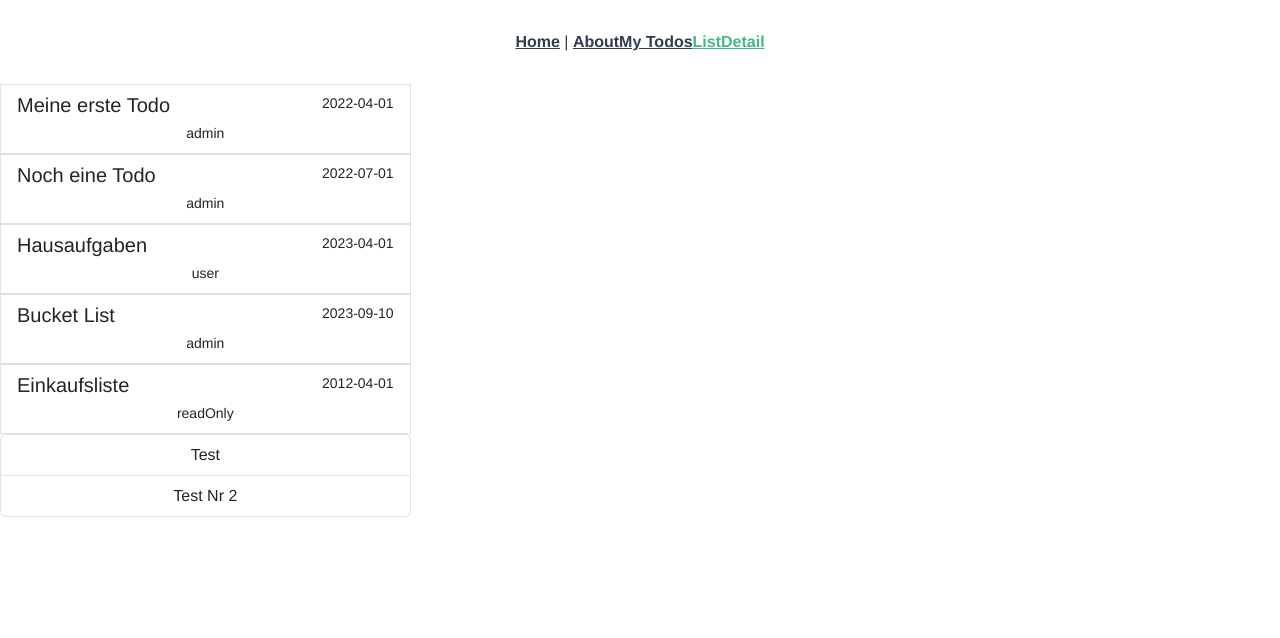
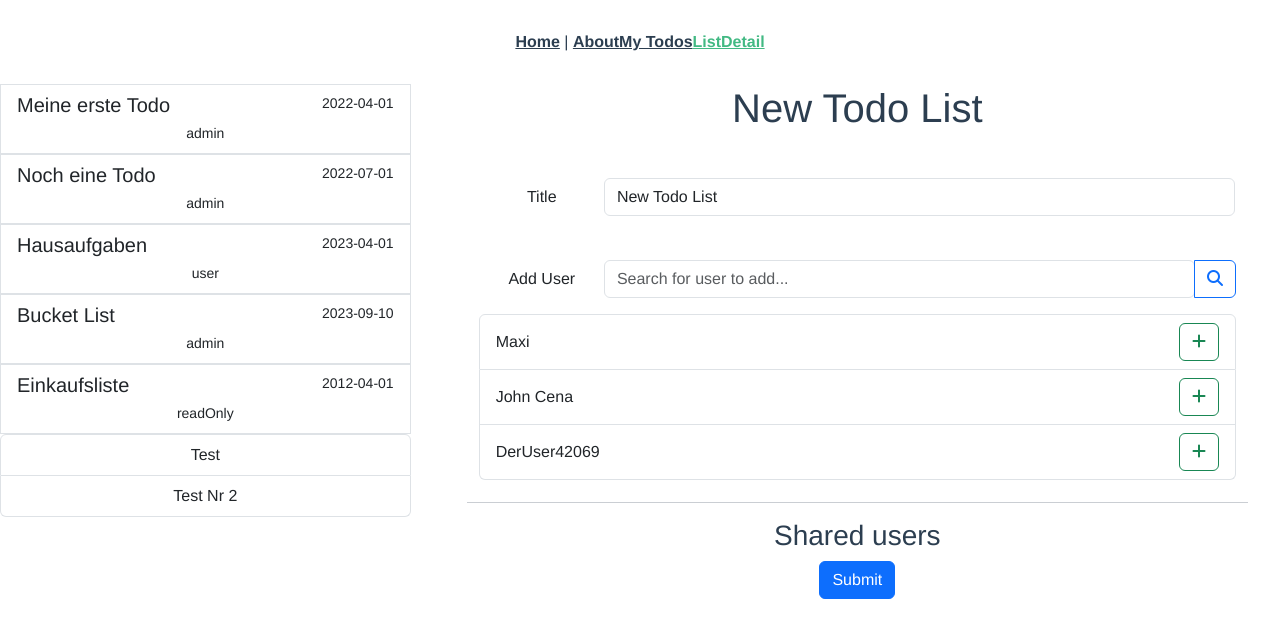
Before and after one commit to jwiedenmann/tin21-sem4-todo-list, a Vue app in the folder app/frontend/: page /#/details in a window 1280 px wide. Shown: the top 638 px of the page. Built offline with nearby package versions, Linux system fonts and the light colour scheme.

Commit message:
update ListAdmin component

```diff
--- a/app/frontend/src/components/ListAdmin.vue
+++ b/app/frontend/src/components/ListAdmin.vue
@@ -54,25 +54,33 @@ function removeUser(user) {
 <template>
 <div class="listAdmin">
     <h1>{{ title }}</h1>
-    <form>
-        <div class="form-group row">
-            <label for="titleHelp" class="col-sm-2 col-form-label">Title</label>
-            <div class="col-sm-10">
-                <input type="text" class="form-control" id="ListTitle" aria-describedby="titleHelp" v-model="title" required>
+    <form id="editTodoListForm">
+        <div class="form-group">
+            <div class="input-group">
+                <div class="form-control col-sm-10 control-no-border">
+                    <div class="titleInput">
+                        <div class="input-group">
+                            <label for="listTitle" class="col-sm-2 col-form-label">Title</label>
+                            <div class="col-sm-10 control-no-border">
+                                <input type="text" class="form-control rounded" id="listTitle" aria-describedby="listTitle" v-model="title" required>
+                            </div>
+                        </div>
+                    </div>
+                </div>
             </div>
-        </div>
-        <div class="form-group-row">
             <div class="input-group">
-                <label for="addUser" class="col-sm-2 col-form-label">Add User</label>
-                <div class=" form-control col-sm-10">
+                <div class=" form-control col-sm-10 control-no-border">
                     <div class="search-bar">
-                        <input id="addUser" type="text" v-model="searchInput" placeholder="Search for user to add..." />
-                        <i class="fa-solid fa-magnifying-glass"></i>
+                        <div class="input-group">
+                            <label for="addUser" class="col-sm-2 col-form-label">Add User</label>
+                            <input  id="addUser" type="search"  v-model="searchInput" class="form-control rounded" placeholder="Search for user to add..." aria-label="Search" aria-describedby="addUser"/>
+                            <button type="button" class="btn btn-outline-primary"><i class="fa-solid fa-magnifying-glass"></i></button>
+                        </div>
                     </div>
-                    <ul class="list-group">
-                        <li  v-for="user in filteredList()" :key="user" class="list-group-item">
+                    <ul class="list-group" id="searchResultList">
+                        <li  v-for="user in filteredList()" :key="user" class="list-group-item d-flex justify-content-between align-items-center">
                         {{ user }}
-                        <button class="button alert pull-right"  @click="addUser(user)"><i class="fa-solid fa-plus"></i></button>
+                        <button type="button" class="btn btn-outline-success"  @click="addUser(user)"><i class="fa-solid fa-plus"></i></button>
                         </li>
                     </ul>
                     <div class="item error" v-if="searchInput&&!filteredList().length">
@@ -98,7 +106,6 @@ function removeUser(user) {
                     </div>
                 </div>
             </div>
-
         </div>
         <hr />
         <h3>Shared users</h3>
@@ -122,3 +129,20 @@ function removeUser(user) {
 </div>
 
 </template>
+<style scoped>
+#editTodoListForm {
+    padding: 2em;
+}
+
+.control-no-border{
+    border: none;
+}
+
+#searchResultList{
+    margin-top: 1em;
+}
+
+.search-bar {
+    margin-top: 2em;
+}
+</style>
--- a/app/frontend/src/views/ListDetail.vue
+++ b/app/frontend/src/views/ListDetail.vue
@@ -1,6 +1,5 @@
 <script setup>
 import ListAdminVue from '../components/ListAdmin.vue'
-import { ref } from 'vue'
 
 const todoDataList = [
           {
@@ -34,19 +33,6 @@ const todoDataList = [
             "role": "readOnly"
           }
         ]
-
-let showAdmin = ref(false);
-const todoTitle = ref('New Todo List')
-// set a boolean ref value as false. we will be using the openModal function to trigger its change
-
-
-// create the openModal function and set showModal to true
-const openAdmin = (title) => {
-  showAdmin.value = true;
-  todoTitle.value = title
-  // console.log(showModal);
-};
-
 </script>
 <template>
     <div class="detail">
@@ -54,7 +40,7 @@ const openAdmin = (title) => {
         <div class="col-md-4">
           <ul class="list-group">
           <li v-for="todo in todoDataList" v-bind:key="todo.id">
-            <div class="list-group-item flex-column align-items-start" @click="openAdmin(todo.title)">
+            <div class="list-group-item flex-column align-items-start" >
               <div class="d-flex justify-content-between">
                 <h5 class="mb-1">{{ todo.title }}</h5>
                 <small>{{ todo.creationDate }}</small>
@@ -64,7 +50,7 @@ const openAdmin = (title) => {
           </li>
         </ul>
         <div class="list-group">
-            <div class="list-group-item" @click="openAdmin()">
+            <div class="list-group-item">
                 Test
             </div>
             <div class="list-group-item">
@@ -73,7 +59,7 @@ const openAdmin = (title) => {
         </div>
       </div>
       <div class="col-md-8">
-        <ListAdminVue v-if="showAdmin" :title="todoTitle"/>
+        <ListAdminVue />
       </div>
      </div>
     </div>
```
